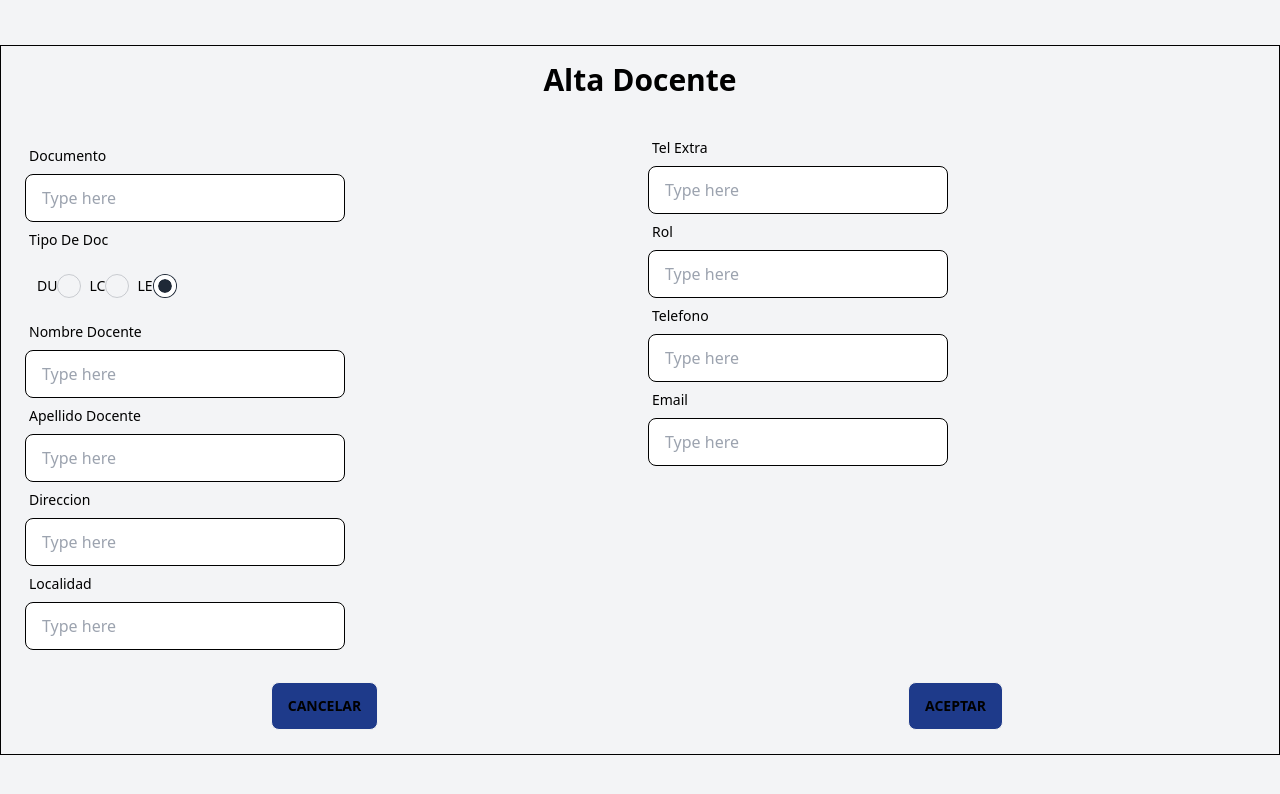
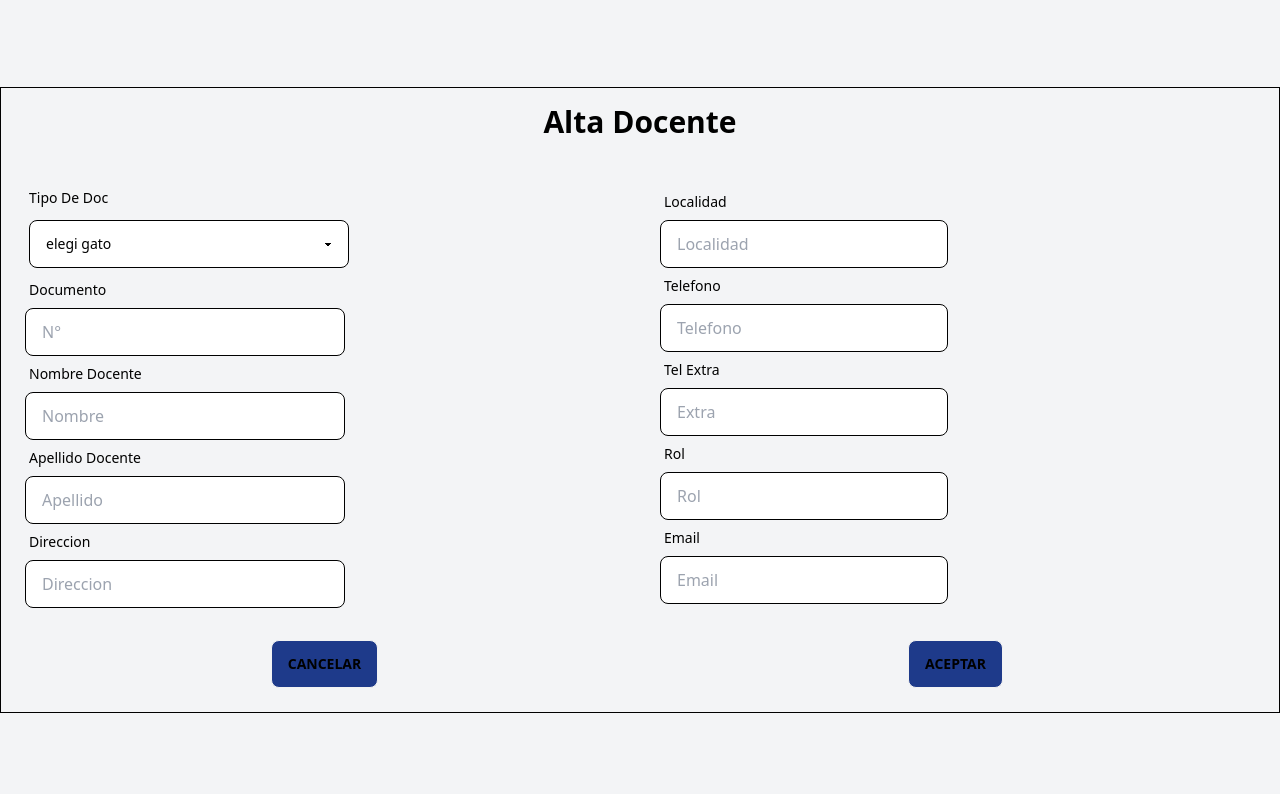
Before and after one commit to sebastianFeltes/app-asistencia-client, a React (Vite) app: page /alta-docente in a window 1280 px wide. Shown: the top 794 px of the page. Built offline with nearby package versions, Linux system fonts and the light colour scheme.

Commit message:
emaquetado y funcionamientos

```diff
--- a/src/components/AltaDocente.jsx
+++ b/src/components/AltaDocente.jsx
@@ -1,4 +1,39 @@
+//import { tryAltaDocente } from "../services/AltaDocente.services"
+import "./AltaDocente.scss"
+
 function AltaDocente() {
+  async function post(e) {
+    e.preventDefault();
+    const dni = e.target.dni.value;
+    const tipoDoc = e.target.tipoDoc.value;
+    const nombreDoc = e.target.nombreDoc.value;
+    const apellidoDoc = e.target.apellidoDoc.value;
+    const direc = e.target.direc.value;
+    const local = e.target.local.value;
+    const tele = e.target.telex.value;
+    const rol = e.target.rol.value;
+    const telex = e.target.tele.value;
+    const correo = e.target.correo.value;
+
+    const data = {
+      dni: dni,
+      tipo:tipoDoc,
+      nombre: nombreDoc,
+      apellido: apellidoDoc,
+      direccion: direc,
+      localidad: local,
+      telefono: tele,
+      rol: rol,
+      telExt: telex,
+      email: correo
+
+    };
+    /* const res = await tryAltaDocente(data);
+    return res;  */
+    console.log(data)
+
+
+  }
   return (
     <>
       <div className="hero min-h-screen bg-gray-100">
@@ -6,56 +41,40 @@ function AltaDocente() {
           <div className="w-full">
             <h2 className="text-3xl text-black font-bold mb-8">Alta Docente</h2>
 
-            <form className="grid grid-cols-2 gap-4 ">
-              <div className="flex flex-col m-2">
+            <form onSubmit={e => post(e)} className="grid grid-cols-2 gap-4 ">
+              <div id="contenedor1" className="flex flex-col m-2 ">
+                <label className="label">
+                  <span className="label-text  text-black">Tipo De Doc</span>
+                </label>
+                <div id="" className="from-control  flex flex-row m-1  ">
+                  <select id="tipoDoc" className="select bg-white text-black border border-black select-ghost w-full max-w-xs">
+                     <option defaultValue={"tipo"} >elegi gato</option>
+                    <option>DU</option>
+                    <option>LC</option>
+                    <option>LE</option>
+                  </select>
+
+                </div>
+
                 <label className="label">
                   <span className="label-text  text-black">Documento</span>
                 </label>
                 <input
+                  id="dni"
                   type="text"
-                  placeholder="Type here"
-                  className="input input-bordered w-full max-w-xs bg-white border-black"
+                  placeholder="N°"
+                  className="input input-bordered w-full text-black max-w-xs bg-white border-black"
                 />
-                <label className="label">
-                  <span className="label-text  text-black">Tipo De Doc</span>
-                </label>
-                <div className="from-control flex flex-row m-2">
-                  <label className="label cursor-pointer">
-                    <span className="label-text  text-black">DU</span>
-                    <input
-                      type="radio"
-                      name="radio-10"
-                      className="radio checked:bg-red-00"
-                      checked
-                    />
-                  </label>
-                  <label className="label  cursor-pointer">
-                    <span className="label-text text-black">LC</span>
-                    <input
-                      type="radio"
-                      name="radio-10"
-                      className="radio checked:bg-blue-00"
-                      checked
-                    />
-                  </label>{" "}
-                  <label className="label cursor-pointer">
-                    <span className="label-text  text-black">LE</span>
-                    <input
-                      type="radio"
-                      name="radio-10"
-                      className="radio checked:bg-blue-00"
-                      checked
-                    />
-                  </label>
-                </div>
+
 
                 <label className="label">
                   <span className="label-text  text-black">Nombre Docente</span>
                 </label>
                 <input
+                  id="nombreDoc"
                   type="text"
-                  placeholder="Type here"
-                  className="input input-bordered w-full max-w-xs bg-white border-black"
+                  placeholder="Nombre"
+                  className="input input-bordered w-full text-black max-w-xs bg-white border-black"
                 />
 
                 <label className="label">
@@ -64,65 +83,75 @@ function AltaDocente() {
                   </span>
                 </label>
                 <input
+                  id="apellidoDoc"
                   type="text"
-                  placeholder="Type here"
-                  className="input input-bordered w-full max-w-xs bg-white border-black"
+                  placeholder="Apellido"
+                  className="input input-bordered text-black w-full max-w-xs bg-white border-black"
                 />
 
                 <label className="label">
                   <span className="label-text text-black">Direccion</span>
                 </label>
                 <input
+                  id="direc"
                   type="text"
-                  placeholder="Type here"
-                  className="input input-bordered w-full max-w-xs bg-white border-black"
+                  placeholder="Direccion"
+                  className="input input-bordered w-full text-black max-w-xs bg-white border-black"
                 />
 
-                <label className="label">
-                  <span className="label-text text-black">Localidad</span>
-                </label>
-                <input
-                  type="text"
-                  placeholder="Type here"
-                  className="input input-bordered w-full max-w-xs bg-white border-black"
-                />
+
               </div>
 
-              <div className="grid grid-cols-2 gap-4 ">
+              <div id="contenedor2" className="grid grid-cols-2 gap-4  m-3 ">
                 <div className=" ">
+                  <label className="label">
+                    <span className="label-text text-black">Localidad</span>
+                  </label>
+                  <input
+                    id="local"
+                    type="text"
+                    placeholder="Localidad"
+                    className="input input-bordered w-full text-black max-w-xs bg-white border-black"
+                  />
+
+                  <label className="label">
+                    <span className="label-text  text-black">Telefono</span>
+                  </label>
+                  <input
+                    id="tele"
+                    type="number" name="numero"
+                    placeholder="Telefono"
+                    className="input input-bordered text-black w-full max-w-xs bg-white border-black"
+                  />
                   <label className="label">
                     <span className="label-text  text-black">Tel Extra</span>
                   </label>
                   <input
-                    type="text"
-                    placeholder="Type here"
-                    className="input input-bordered w-full max-w-xs bg-white border-black"
+                    id="telex"
+                    type="number"
+                    placeholder="Extra"
+                    className="input input-bordered text-black w-full max-w-xs bg-white border-black"
                   />
 
                   <label className="label">
                     <span className="label-text  text-black">Rol</span>
                   </label>
                   <input
+                    id="rol"
                     type="text"
-                    placeholder="Type here"
-                    className="input input-bordered w-full max-w-xs bg-white border-black"
+                    placeholder="Rol"
+                    className="input input-bordered text-black w-full max-w-xs bg-white border-black"
                   />
-                  <label className="label">
-                    <span className="label-text  text-black">Telefono</span>
-                  </label>
-                  <input
-                    type="text"
-                    placeholder="Type here"
-                    className="input input-bordered w-full max-w-xs bg-white border-black"
-                  />
+
 
                   <label className="label">
                     <span className="label-text  text-black">Email</span>
                   </label>
                   <input
+                    id="correo"
                     type="text"
-                    placeholder="Type here"
-                    className="input input-bordered w-full max-w-xs bg-white border-black"
+                    placeholder="Email"
+                    className="input input-bordered text-black w-full max-w-xs bg-white border-black"
                   />
                 </div>
               </div>
--- a/src/components/AltaDocente.scss
+++ b/src/components/AltaDocente.scss
@@ -0,0 +1,7 @@
+input[type=number]::-webkit-inner-spin-button,
+input[type=number]::-webkit-outer-spin-button {
+  -webkit-appearance: none;
+  margin: 0;
+}
+
+input[type=number] { -moz-appearance:textfield; }
--- a/src/services/AltaDocente.services.js
+++ b/src/services/AltaDocente.services.js
@@ -1,4 +1,5 @@
 export async function tryAltaDocente(
+  tipo,
   dni,
   nombre,
   apellido,
@@ -10,6 +11,7 @@ export async function tryAltaDocente(
   rol
 ) {
   const data = {
+    tipo:tipo,
     dni:dni,
     nombre:nombre,
     apellido:apellido,
```
